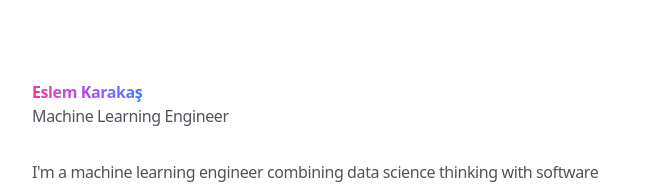
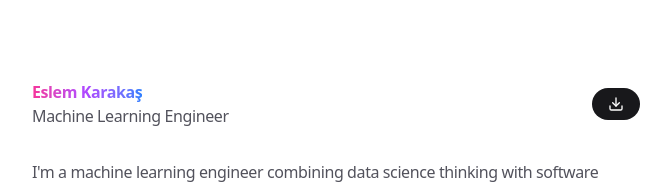
Before and after one commit to exactml/portfolio, a Next.js app: page / in a window 1280 px wide. Shown: the top 184 px of the page, without its empty margins (304-975 px from the left). Built offline with nearby package versions, Linux system fonts and the light colour scheme.

Commit message:
feat: Allow to download resume directly via button.

```diff
--- a/app/header.tsx
+++ b/app/header.tsx
@@ -1,6 +1,7 @@
 'use client'
 import { TextEffect } from '@/components/ui/text-effect'
 import Link from 'next/link'
+import { Download } from 'lucide-react'
 
 export function Header() {
   return (
@@ -19,6 +20,13 @@ export function Header() {
           Machine Learning Engineer
         </TextEffect>
       </div>
+      <a
+        href="/eslem_karakas.pdf"
+        download="eslem_karakas.pdf"
+        className="group flex items-center gap-2 rounded-full bg-zinc-900 px-4 py-2 text-sm font-medium text-white transition-all duration-200 hover:bg-zinc-800 dark:bg-zinc-100 dark:text-zinc-900 dark:hover:bg-zinc-200"
+      >
+        <Download className="h-4 w-4" />
+      </a>
     </header>
   )
 }
```
Also changed, not shown: 1 other file (tests, documents, lock files or other folders).
